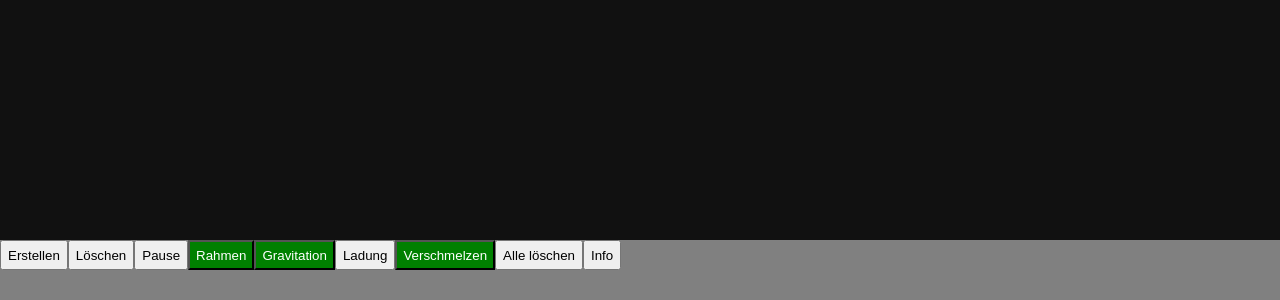
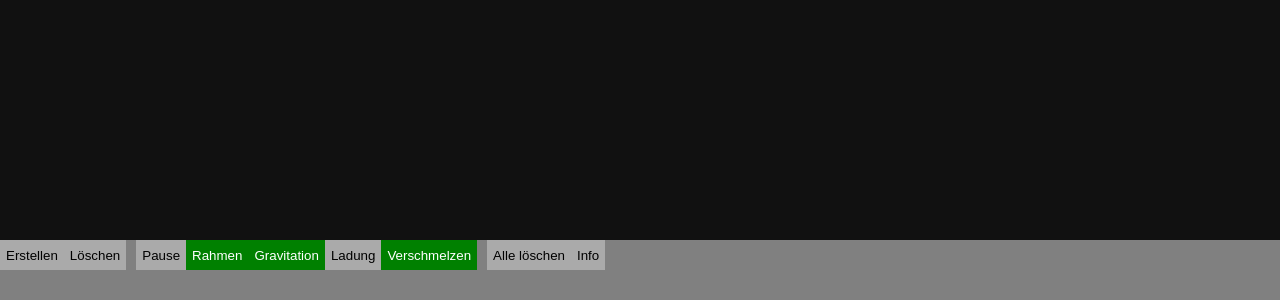
Before and after one commit to L3P3/sgrav3, a plain HTML site: page index.html in a window 1280 px wide. Shown: the part 500-800 px from the top of the page. Drawn offline with Linux system fonts and the light colour scheme.

Commit message:
gui improved

```diff
--- a/index.css
+++ b/index.css
@@ -37,8 +37,25 @@ body {
 }
 #tools > button {
 	cursor: pointer;
+	border: 0;
+	background: #aaa;
+	color: black;
 }
-#tools > button.active {
+#tools > button:focus {
+	outline: 0;
+}
+#tools > button:hover {
+	color: green;
+}
+#tools > button.active, #tools > button:active {
 	background: green;
 	color: white;
 }
+#tools > button.active:hover {
+	color: black;
+}
+
+#tools > .spacer {
+	display: inline-block;
+	width: 50px;
+}
--- a/index.js
+++ b/index.js
@@ -327,6 +327,10 @@ class Tool {
 		Tool.active = tool_null;
 	}
 
+	static spacer() {
+		Application.getInstance().element_tools.lastChild.style.marginRight = '10px';
+	}
+
 	element = null;
 	settings = [];
 
@@ -396,14 +400,25 @@ const tool_create = new (
 			super('Erstellen');
 
 			const element_color = document.createElement('input');
+			element_color.title = 'Farbe';
 			element_color.type = 'color';
 			element_color.value = '#ff0000';
 			this.settings.push(element_color);
 
 			const element_size = document.createElement('input');
+			element_size.title = 'Größe';
 			element_size.type = 'range';
 			element_size.value = '50';
 			this.settings.push(element_size);
+
+			const element_charge = document.createElement('input');
+			element_charge.title = 'Ladung';
+			element_charge.type = 'range';
+			element_charge.value = '0';
+			element_charge.min = '-5';
+			element_charge.max = '5';
+			element_charge.step = '1';
+			this.settings.push(element_charge);
 		}
 
 		screen_down () {
@@ -415,6 +430,7 @@ const tool_create = new (
 			particle.phantom = true;
 			particle.color = this.settings[0].value;
 			particle.radius = Number(this.settings[1].value);
+			particle.charge = Number(this.settings[2].value);
 
 			return () => {
 				particle.speed_x = (app.cursor_x - down_x) * 0.001;
@@ -438,6 +454,8 @@ new (
 		}
 	}
 );
+
+Tool.spacer();
 
 new (
 	class extends Tool {
@@ -537,6 +555,8 @@ new (
 	}
 );
 
+Tool.spacer();
+
 new (
 	class extends Tool {
 		constructor () {
@@ -556,7 +576,7 @@ new (
 		}
 
 		button_action () {
-			alert('Noch unfertig!');
+			window.open('https://github.com/L3P3/sgrav3');
 		}
 	}
 );
```
